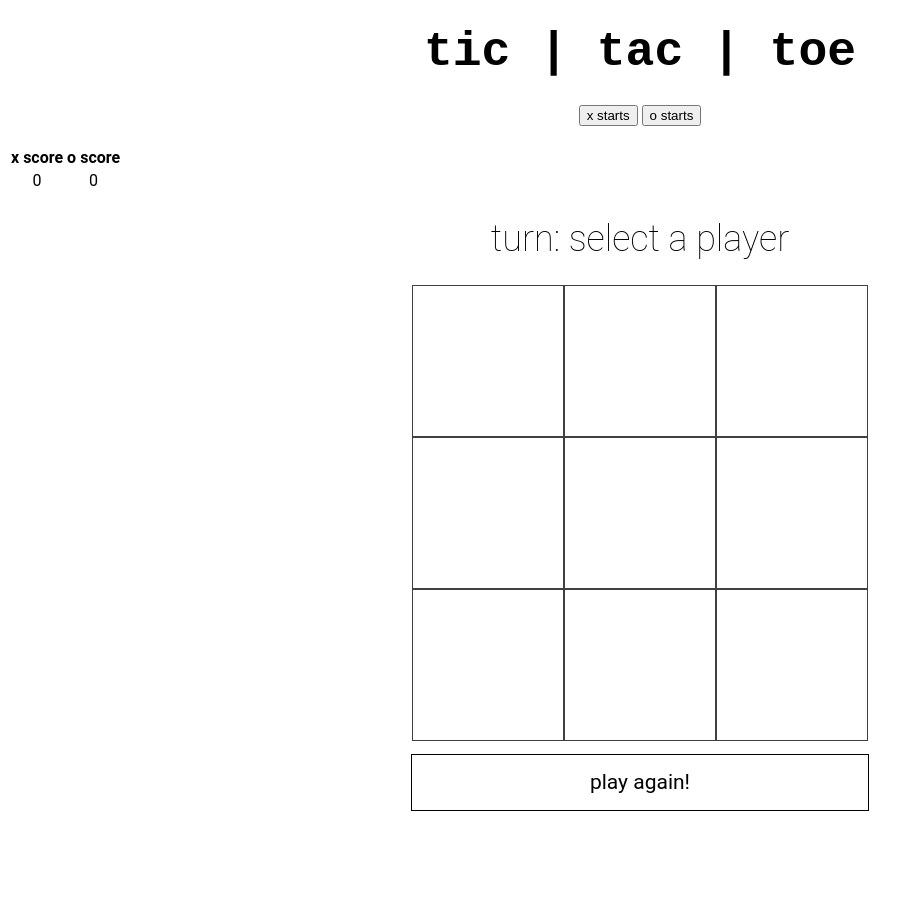
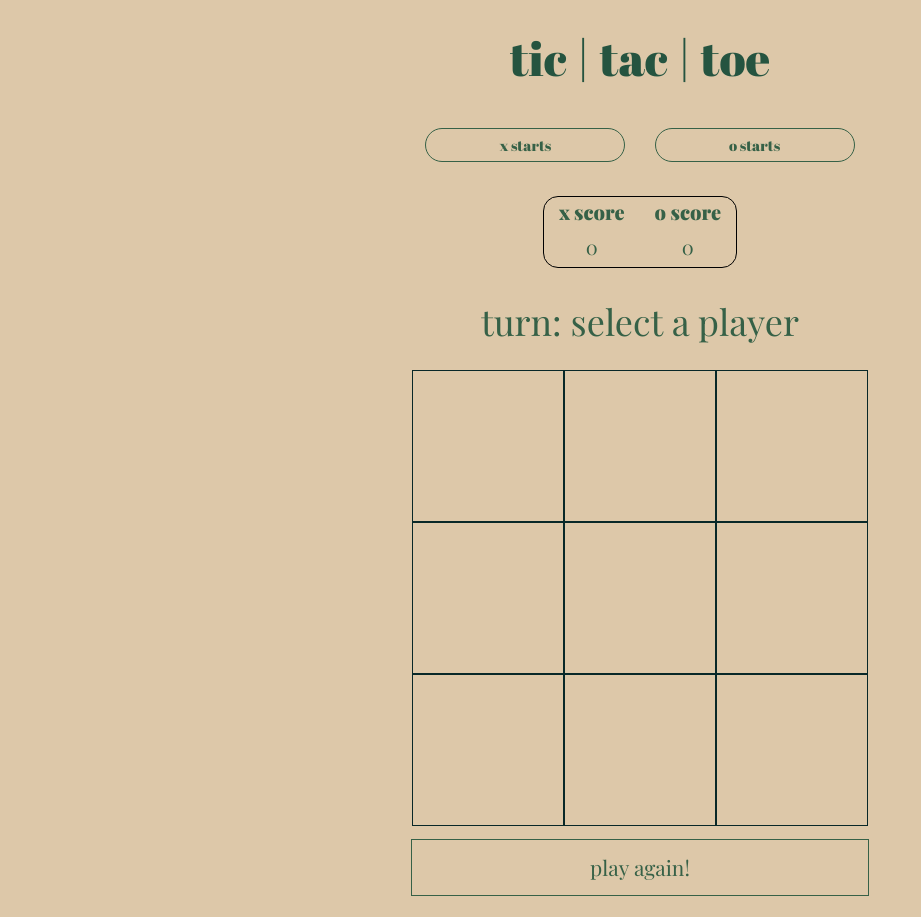
Before and after one commit to LucMan04/pset-8, a plain HTML site: page index.html in a window 1280 px wide. Shown: the whole page, without its empty margins (0-921 px from the left). Before the commit the page ends 831 px from the top, so only its background shows below. Drawn offline with nearby package versions, Linux system fonts and the light colour scheme; a web font is replaced by a local one.

Commit message:
Update styles.css

```diff
--- a/css/styles.css
+++ b/css/styles.css
@@ -1,75 +1,52 @@
-/*
- * Sets the overall styles for the page. There aren't many. All text
- * is centered, and the font is a monospaced Roboto (from Google).
- */
-
 body {
   text-align: center;
-  font-family: "Roboto", monospace;
+  font-family: "Playfair Display", serif;
+  background-color: #DDC8A9
 }
-
-/*
- * The header has a different font than the rest of the page. It's the
- * title, so it makes sense to make it a little different (and bigger).
- */
 
 h1 {
   margin: 0 auto;
-  font-family: "Major Mono Display", monospace;
+  font-family: 'Abril Fatface';
   font-size: 48px;
   margin: 2%;
+  font-weight: 30;
+  color: #255440
 }
 
-/*
- * The subheader (which let's us know whose turn it is) is a little smaller
- * and less prominent.
- */
 
 h2 {
   font-size: 36px;
   font-weight: lighter;
   margin: 2%;
+  color: #366147
 }
 
-/*
- * The container is a flex-box, which is a powerful layout tool. It grows
- * dyanamically, and allows us to position our elements with precision.
- */
+
 
 .container {
-  display: flex;                /* set our display property to use flex-box */
-  justify-content: center;      /* center container horizontally */
-  align-items: center;          /* center content vertically */
+  display: flex;
+  justify-content: center;
+  align-items: center;
 }
 
-/*
- * We want to display the subheader, board, and reset button in a single
- * vertical column.
- */
+
 
 .column {
   height: 100%;
   width: 100%;
-  flex-direction: column;       /* align children in columns instead of rows */
+  flex-direction: column;
 }
 
-/*
- * This ensures that we get three rows of three squares, rather than a single
- * row of nine squares.
- */
 
 .wrap {
-  flex-wrap: wrap;              /* tells container to drop down once it reaches max-width */
+  flex-wrap: wrap;
   height: 456px;
   width: 456px;
 }
 
-/*
- * The square itself. We give it a specific size and border.
- */
-
 .square {
-   border: 1px solid rgba(0, 0, 0, 0.75);
+  border: 1px solid;
+  border-color: #082828;
   font-size: 96px;
   height: 150px;
   line-height: 150px;
@@ -77,23 +54,15 @@ h2 {
   width: 150px;
 }
 
-/*
- * And we give it a little flare when the user mouses over a square.
- */
-
 .square:hover {
-  background-color: lightgray;
+  background-color: #366147;
   cursor: pointer;
 }
 
-/*
- * The reset button sits just below the board.
- */
-
 #reset-button {
-  background-color: white;
-  border: 1px solid black;
-  color: black;
+  background-color: #DDC8A9;
+  border: 1px solid #366147;
+  color: #366147;
   font-size: 21px;
   line-height: 55px;
   margin: 1%;
@@ -101,13 +70,44 @@ h2 {
   width: 456px;
 }
 
-/*
- * And a little flare when the user mouses over the button. The color scheme
- * switches (background and foreground).
- */
-
 #reset-button:hover {
-  background-color: black;
-  color: white;
+  background-color: #366147;
+  color: #DDC8A9;
   cursor: pointer;
 }
+
+.turnButton {
+  background-color: #DDC8A9;
+  border: 1px solid #366147;
+  color: #366147;
+  font-size: 15px;
+  line-height: 30px;
+  margin: 1%;
+  text-align: center;
+  width: 200px;
+  font-family: 'Abril Fatface';
+  font-weight: lighter;
+  border-radius: 50px;
+}
+
+.turnButton:hover {
+  background-color: #366147;
+  color: #DDC8A9;
+  cursor: pointer;
+}
+
+table {
+  display: inline-block;
+  border-radius: 15px;
+  border: 1px solid black;
+  border-collapse: collapse;
+}
+
+th, td {
+  padding-left: 15px;
+  padding-right: 15px;
+  padding-bottom: 7px;
+  padding-bottom: 7px;
+  font-size: 20px;
+  color: #366147
+}
```
Lines whose indentation alone changed are shown as unchanged.
